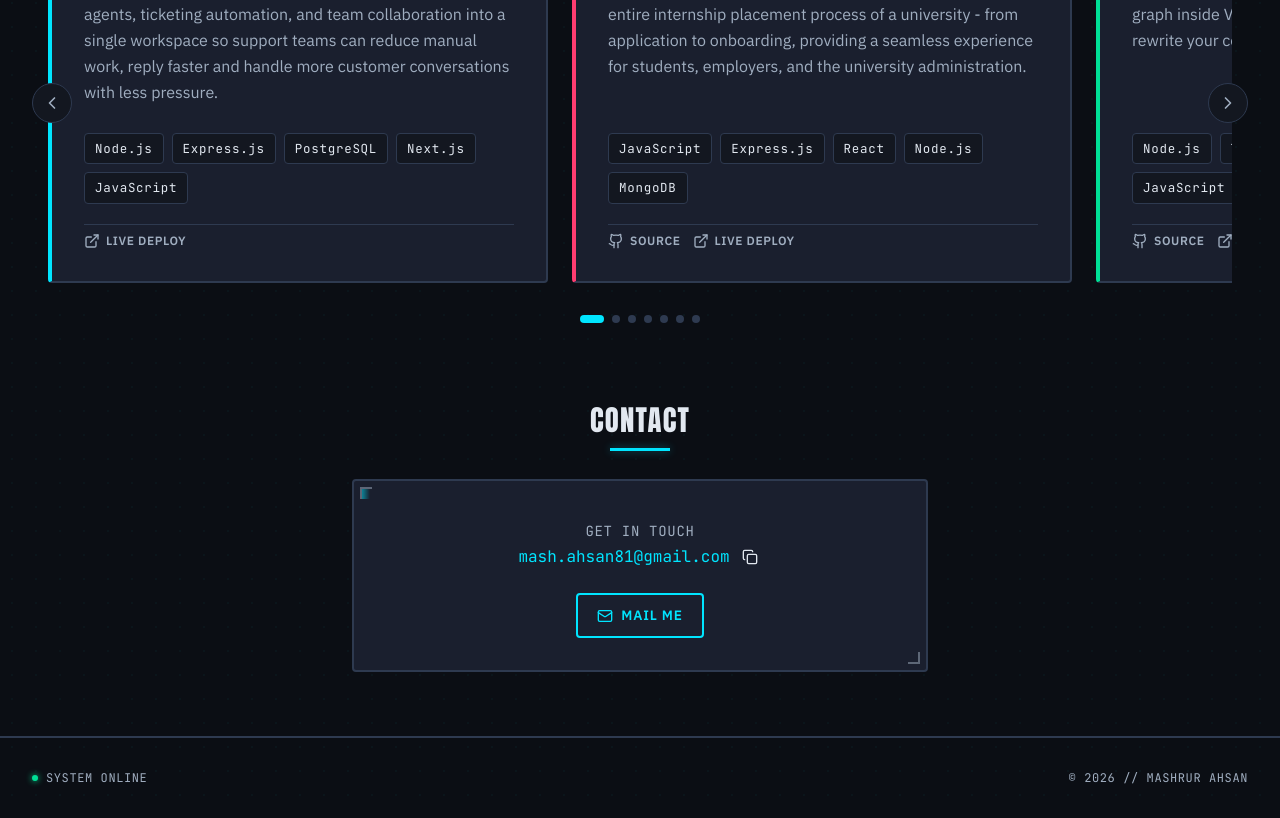
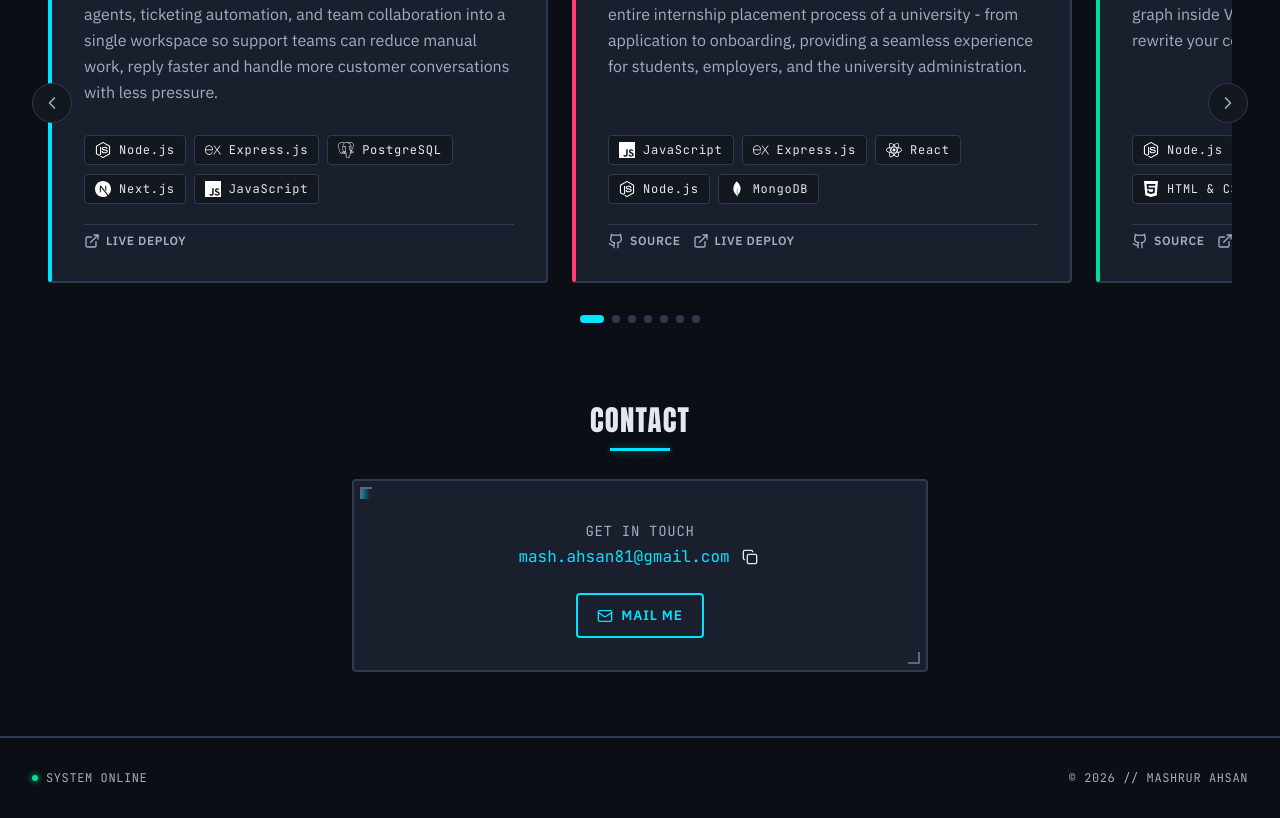
Before and after one commit to GoonerMAK/MyPortfolio-vite, a React (Vite) app: page / in a window 1280 px wide. Shown: the part 3825-4643 px from the top of the page. Built offline with nearby package versions, Linux system fonts and the light colour scheme.

Commit message:
feat: enhance ProjectContainer to display tech stack with icons and labels

```diff
--- a/src/components/ProjectContainer/ProjectContainer.tsx
+++ b/src/components/ProjectContainer/ProjectContainer.tsx
@@ -1,5 +1,6 @@
 import { m } from 'motion/react'
 import { ExternalLink, Github } from 'lucide-react'
+import { skillIconMap, skillColorMap } from '@/data/skillIcons'
 import type { Project } from '@/types'
 
 const PRIORITY_COLORS = [
@@ -69,14 +70,28 @@ export function ProjectContainer({ project, index }: ProjectContainerProps) {
           {project.description}
         </p>
 
-        {/* Tech stack tags */}
+        {/* Tech stack tags (icon + label) */}
         {project.stack && (
           <ul className="flex flex-wrap gap-2 mb-5">
-            {project.stack.map((item) => (
-              <li key={item}>
-                <span className="btn btn--plain">{item}</span>
-              </li>
-            ))}
+            {project.stack.map((item) => {
+              const Icon = skillIconMap[item]
+              const brandColor = skillColorMap[item]
+              return (
+                <li key={item}>
+                  <span
+                    className="btn btn--plain cursor-default inline-flex items-center gap-2 group !py-1.5 !px-2.5"
+                    style={{ '--icon-color': brandColor || 'var(--clr-fg-alt)' } as React.CSSProperties}
+                  >
+                    {Icon && (
+                      <Icon className="w-4 h-4 transition-all duration-300 skill-icon" />
+                    )}
+                    <span className="text-[12px] font-['JetBrains_Mono'] text-[var(--clr-fg-alt)] leading-none">
+                      {item}
+                    </span>
+                  </span>
+                </li>
+              )
+            })}
           </ul>
         )}
 
--- a/src/data/skillIcons.ts
+++ b/src/data/skillIcons.ts
@@ -37,6 +37,13 @@ import {
   SiOllama,
   SiGithubcopilot,
   SiClaude,
+  SiPython,
+  SiPandas,
+  SiTensorflow,
+  SiNumpy,
+  SiScikitlearn,
+  SiUnity,
+  SiDotnet,
 } from 'react-icons/si'
 import { FaAws } from 'react-icons/fa'
 
@@ -79,6 +86,14 @@ export const skillIconMap: Record<string, IconType> = {
   'GitHub Copilot': SiGithubcopilot,
   'Google Gemini': SiGooglegemini,
   'Ollama': SiOllama,
+  'Python': SiPython,
+  'Pandas': SiPandas,
+  'Tensorflow': SiTensorflow,
+  'Numpy': SiNumpy,
+  'Scikit-learn': SiScikitlearn,
+  'Unity': SiUnity,
+  'C#': SiDotnet,
+  'HTML & CSS': SiHtml5,
 }
 
 export const skillColorMap: Record<string, string> = {
@@ -125,4 +140,13 @@ export const skillColorMap: Record<string, string> = {
   'GitHub Copilot': '#8957E5',
   'Google Gemini': '#4285F4',
   'Ollama': '#FFFFFF',
+
+  'Python': '#3776AB',
+  'Pandas': '#FFFFFF',
+  'Tensorflow': '#FF6F00',
+  'Numpy': '#4DABCF',
+  'Scikit-learn': '#F7931E',
+  'Unity': '#FFFFFF',
+  'C#': '#512BD4',
+  'HTML & CSS': '#E34F26',
 }
```
